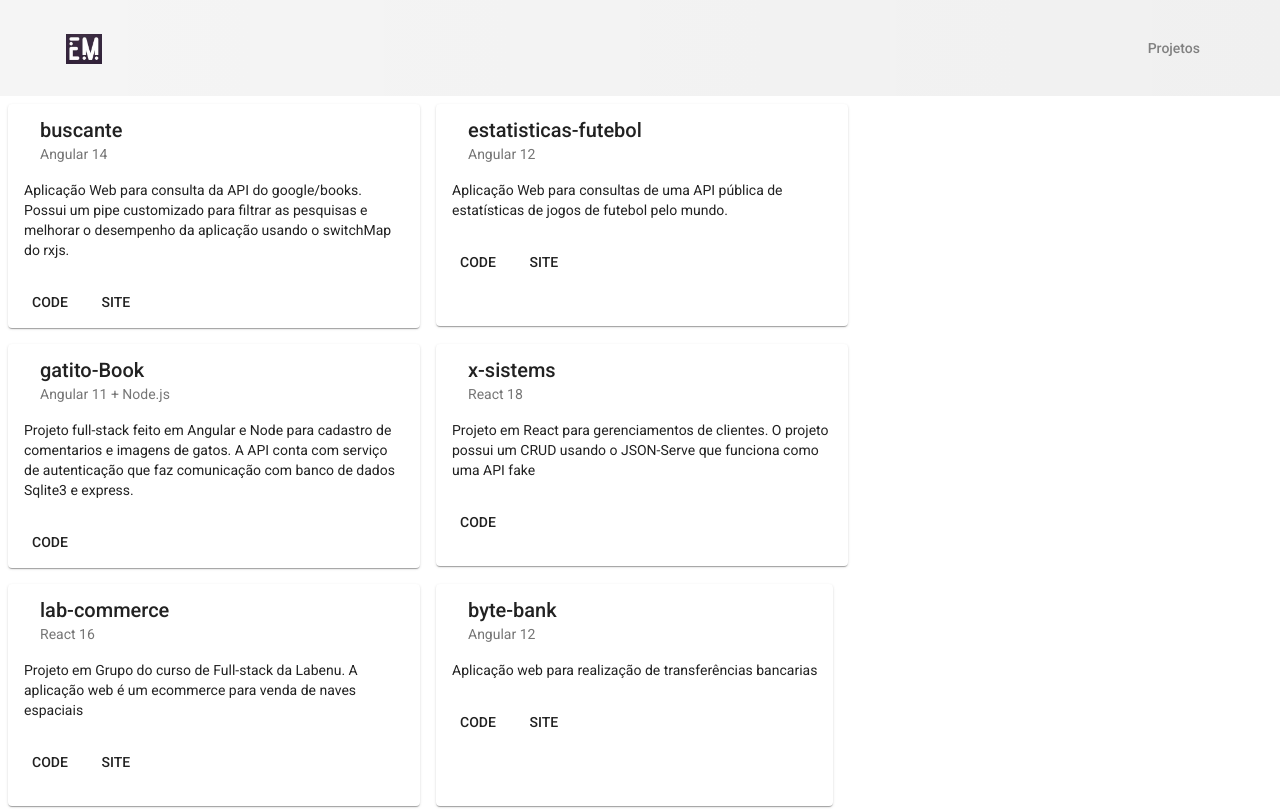
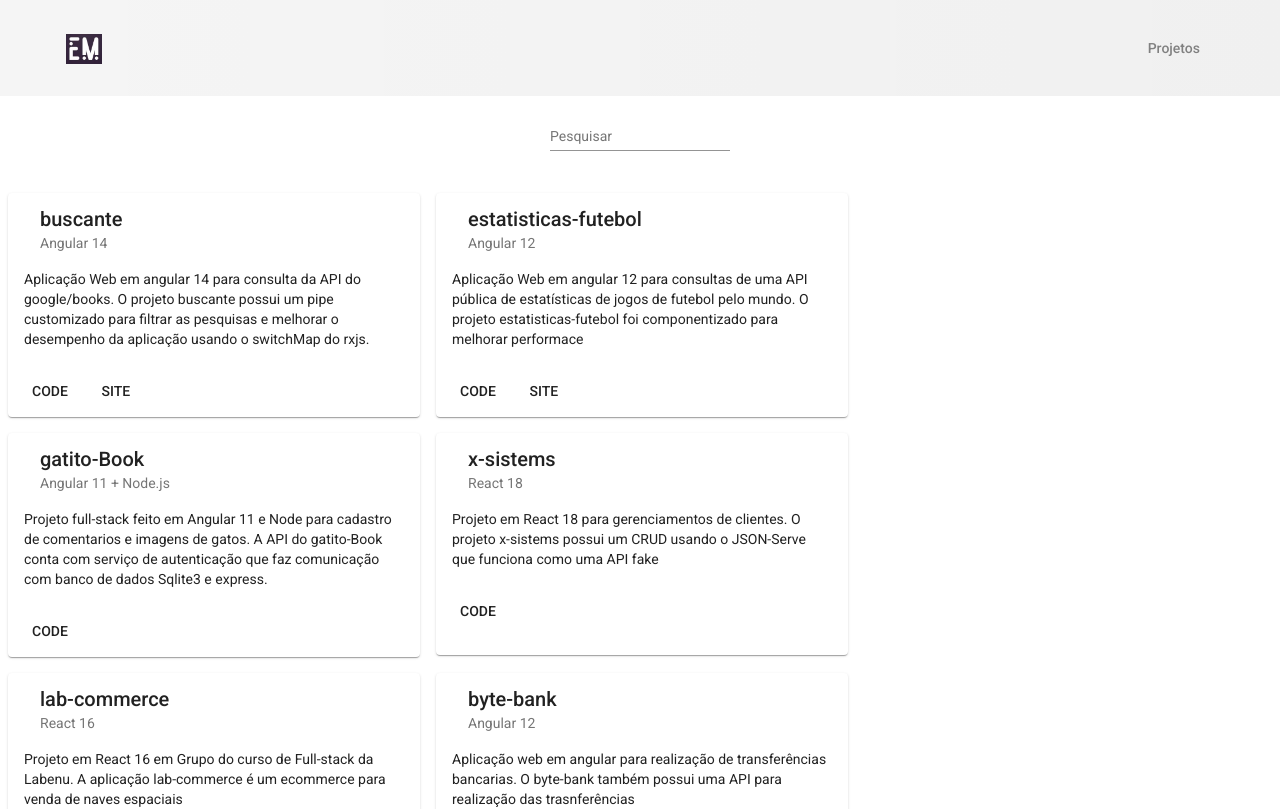
Before and after one commit to emillysant/portifolio, an Angular app: page /projects in a window 1280 px wide. Shown: the top 809 px of the page. Built offline with nearby package versions, Linux system fonts and the light colour scheme.

Commit message:
pipe-filter

```diff
--- a/src/app/app.module.ts
+++ b/src/app/app.module.ts
@@ -12,6 +12,7 @@ import { ComponentsModule } from './components/components.module';
 import { MaterialModule } from './material/material.module';
 import { HttpClientModule } from '@angular/common/http';
 import { BrowserAnimationsModule } from '@angular/platform-browser/animations';
+import { FilterModule } from './pipe/app-filter.pipe';
 
 @NgModule({
   declarations: [
@@ -29,7 +30,7 @@ import { BrowserAnimationsModule } from '@angular/platform-browser/animations';
     MaterialModule,
     HttpClientModule,
     BrowserAnimationsModule,
-
+    FilterModule,
   ],
   providers: [],
   bootstrap: [AppComponent]
--- a/src/app/data/projects.ts
+++ b/src/app/data/projects.ts
@@ -4,42 +4,42 @@ export const projects: Project[] = [
   {
     title: "buscante",
     framework: "Angular 14" ,
-    description: "Aplicação Web para consulta da API do google/books. Possui um pipe customizado para filtrar as pesquisas e melhorar o desempenho da aplicação usando o switchMap do rxjs.",
+    description: "Aplicação Web em angular 14 para consulta da API do google/books. O projeto buscante possui um pipe customizado para filtrar as pesquisas e melhorar o desempenho da aplicação usando o switchMap do rxjs.",
     code: "https://github.com/emillysant/EstanteDeLivros",
     site: "https://buscante.onrender.com"
   },
   {
     title: "estatisticas-futebol",
     framework: "Angular 12",
-    description: "Aplicação Web para consultas de uma API pública de estatísticas de jogos de futebol pelo mundo.",
+    description: "Aplicação Web em angular 12 para consultas de uma API pública de estatísticas de jogos de futebol pelo mundo. O projeto estatisticas-futebol foi componentizado para melhorar performace",
     code: "https://github.com/emillysant/EstatisticasFutebol",
     site: "https://estatisticas-futebol.onrender.com"
   },
   {
     title: "gatito-Book",
     framework: "Angular 11 + Node.js",
-    description: "Projeto full-stack feito em Angular e Node para cadastro de comentarios e imagens de gatos. A API conta com serviço de autenticação que faz comunicação com banco de dados Sqlite3 e express.",
+    description: "Projeto full-stack feito em Angular 11 e Node para cadastro de comentarios e imagens de gatos. A API do gatito-Book conta com serviço de autenticação que faz comunicação com banco de dados Sqlite3 e express.",
     code: "https://github.com/emillysant/gatitoBook",
     site:""
   },
   {
     title: "x-sistems",
     framework: "React 18",
-    description: "Projeto em React para gerenciamentos de clientes. O projeto possui um CRUD usando o JSON-Serve que funciona como uma API fake",
+    description: "Projeto em React 18 para gerenciamentos de clientes. O projeto x-sistems possui um CRUD usando o JSON-Serve que funciona como uma API fake",
     code: "https://github.com/emillysant/reactjs-junior-challenge",
     site:""
   },
   {
     title: "lab-commerce",
     framework: "React 16",
-    description: "Projeto em Grupo do curso de Full-stack da Labenu. A aplicação web é um ecommerce para venda de naves espaciais",
+    description: "Projeto em React 16 em Grupo do curso de Full-stack da Labenu. A aplicação lab-commerce é um ecommerce para venda de naves espaciais",
     code: "https://github.com/future4code/cruz-labe-commerce4",
     site:"https://spacelab.surge.sh/"
   },
   {
     title: "byte-bank",
     framework: "Angular 12",
-    description: "Aplicação web para realização de transferências bancarias",
+    description: "Aplicação web em angular para realização de transferências bancarias. O byte-bank também possui uma API para realização das trasnferências",
     code: "https://github.com/emillysant/bytebank",
     site:"https://bytebank.onrender.com"
   },
--- /dev/null
+++ b/src/app/pipe/app-filter.pipe.ts
@@ -0,0 +1,41 @@
+import { NgModule, Pipe, PipeTransform } from '@angular/core';
+
+@Pipe({
+  name: 'appFilter'
+})
+export class AppFilterPipe implements PipeTransform {
+
+  transform(items: any[], searchText: string): any[] {
+    console.log("searchText = ", searchText, items)
+    if (!items) {
+      return [];
+    }
+    if (!searchText) {
+      return items;
+    }
+    searchText = this.removerAcentos(searchText.toLocaleLowerCase());
+
+    return items.filter((it: any) => {
+       if(it.description) return this.removerAcentos(it?.description.toLocaleLowerCase()).includes(searchText);
+    });
+  }
+
+  removerAcentos(texto: any) {
+    return texto.normalize('NFD').replace(/[\u0300-\u036f]/g, '');
+  }
+}
+
+
+
+@NgModule({
+  declarations: [
+    AppFilterPipe,
+  ],
+  imports: [
+
+  ],
+  exports: [
+    AppFilterPipe
+  ]
+})
+export class FilterModule { }
--- a/src/app/views/projects/projects.component.css
+++ b/src/app/views/projects/projects.component.css
@@ -14,6 +14,13 @@
   flex-direction: row;
 }
 
+.busca {
+  display: flex;
+  padding: 1rem;
+  align-items: center;
+  justify-content: center;
+}
+
 @media (max-width: 600px){
   .content {
     padding: 4rem;
--- a/src/app/views/projects/projects.component.html
+++ b/src/app/views/projects/projects.component.html
@@ -1,6 +1,15 @@
 <section class="container">
+  <div class="busca">
+    <mat-form-field class="example-form-field">
+      <mat-label>Pesquisar</mat-label>
+      <input matInput type="text" [(ngModel)]="value">
+      <button *ngIf="value" matSuffix mat-icon-button aria-label="Clear" (click)="value=''">
+        <mat-icon>close</mat-icon>
+      </button>
+    </mat-form-field>
+  </div>
   <div class="content">
-    <div *ngFor="let project of projectsData">
+    <div *ngFor="let project of projectsData | appFilter: value">
       <mat-card class="example-card">
         <mat-card-header>
           <mat-card-title>{{project.title}}</mat-card-title>
--- a/src/app/views/projects/projects.component.ts
+++ b/src/app/views/projects/projects.component.ts
@@ -9,6 +9,7 @@ import { projects } from 'src/app/data/projects';
 export class ProjectsComponent implements OnInit {
 
   projectsData = projects
+  value = '';
 
   constructor() { }
 
--- a/src/app/views/projects/projects.module.ts
+++ b/src/app/views/projects/projects.module.ts
@@ -4,6 +4,7 @@ import { RouterModule, Routes } from '@angular/router';
 import { ProjectsComponent } from './projects.component';
 import { MaterialModule } from 'src/app/material/material.module';
 import { ComponentsModule } from 'src/app/components/components.module';
+import { FilterModule } from 'src/app/pipe/app-filter.pipe';
 
 const routes: Routes = [
   {
@@ -18,7 +19,8 @@ const routes: Routes = [
     CommonModule,
     RouterModule.forChild(routes),
     MaterialModule,
-    ComponentsModule
+    ComponentsModule,
+    FilterModule,
   ],
   exports: [
     ProjectsComponent,
```
Also changed, not shown: src/assets/icons/icone-busca.png (added), 1 other file (tests, documents, lock files or other folders).
